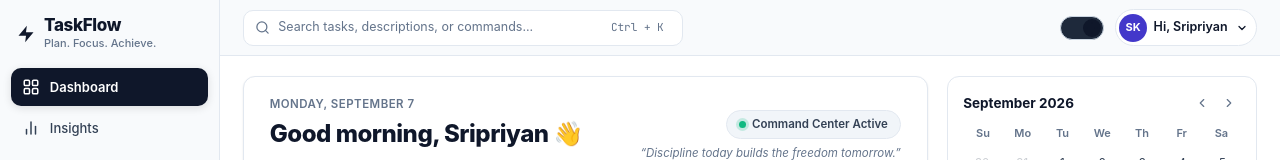
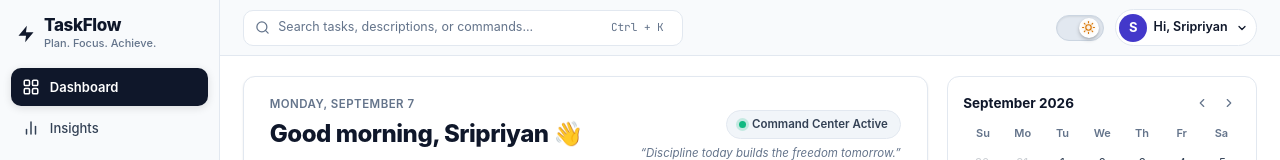
Before and after one commit to sripriyancsbs/TaskFlow-Personal-Task-Management-System, a React (Vite) app in the folder frontend/: page / in a window 1280 px wide. Shown: the top 160 px of the page. Built offline with nearby package versions, Linux system fonts and the light colour scheme; no server answers.

Commit message:
fix(header): make lightmode button visible and change profile initial to single letter S

```diff
--- a/frontend/src/components/GlobalHeader.jsx
+++ b/frontend/src/components/GlobalHeader.jsx
@@ -70,19 +70,19 @@ export default function GlobalHeader({
 
       {/* Right Controls: Theme Toggle, Profile */}
       <div className="header-controls-group">
-        {/* Theme Toggle Switch */}
+        {/* Theme Toggle Button */}
         <button
           type="button"
-          className="theme-switch-slider"
+          className={`theme-switch-slider theme-switch-${theme}`}
           onClick={toggleTheme}
           title={`Switch to ${theme === 'dark' ? 'Light' : 'Dark'} mode`}
           aria-label="Toggle dark/light theme"
         >
           <div className={`theme-switch-handle ${theme === 'dark' ? 'switch-dark' : 'switch-light'}`}>
             {theme === 'dark' ? (
-              <IconMoon className="w-3 h-3 text-indigo-300" />
+              <IconMoon width={13} height={13} className="theme-switch-icon theme-icon-moon" />
             ) : (
-              <IconSun className="w-3 h-3 text-amber-400" />
+              <IconSun width={13} height={13} className="theme-switch-icon theme-icon-sun" />
             )}
           </div>
         </button>
@@ -97,7 +97,7 @@ export default function GlobalHeader({
             aria-label="User Account"
           >
             <div className="user-avatar-circle">
-              <span>SK</span>
+              <span>S</span>
             </div>
             <span className="user-greeting-name">Hi, Sripriyan</span>
             <svg className="w-3 h-3 text-muted ml-0.5" width={12} height={12} viewBox="0 0 24 24" fill="none" stroke="currentColor" strokeWidth="2.5" strokeLinecap="round" strokeLinejoin="round">
--- a/frontend/src/components/UserProfileDropdown.jsx
+++ b/frontend/src/components/UserProfileDropdown.jsx
@@ -38,7 +38,7 @@ export default function UserProfileDropdown({
       {/* Header Info */}
       <div className="profile-menu-header">
         <div className="profile-menu-avatar">
-          <span>SK</span>
+          <span>S</span>
         </div>
         <div className="profile-menu-info">
           <span className="profile-name">Sripriyan</span>
--- a/frontend/src/styles/index.css
+++ b/frontend/src/styles/index.css
@@ -466,31 +466,97 @@ kbd {
 
 /* Theme Switch Slider */
 .theme-switch-slider {
-  width: 44px;
-  height: 24px;
+  width: 48px;
+  height: 26px;
   border-radius: var(--radius-pill);
+  padding: 2px;
+  display: flex;
+  align-items: center;
+  cursor: pointer;
+  position: relative;
+  transition: background var(--transition-fast), border-color var(--transition-fast), box-shadow var(--transition-fast);
+}
+
+.theme-switch-slider:focus-visible {
+  outline: 2px solid var(--ref-accent-indigo);
+  outline-offset: 2px;
+}
+
+/* Light theme track styling */
+[data-theme='light'] .theme-switch-slider,
+.theme-switch-slider.theme-switch-light {
+  background: #e2e8f0;
+  border: 1.5px solid #cbd5e1;
+  box-shadow: inset 0 1px 2px rgba(0, 0, 0, 0.08);
+}
+
+[data-theme='light'] .theme-switch-slider:hover,
+.theme-switch-slider.theme-switch-light:hover {
+  background: #cbd5e1;
+  border-color: #94a3b8;
+}
+
+/* Dark theme track styling */
+[data-theme='dark'] .theme-switch-slider,
+.theme-switch-slider.theme-switch-dark {
   background: #1e293b;
-  border: 1px solid var(--ref-border-medium);
-  padding: 2px;
-  display: flex;
-  align-items: center;
-  transition: all var(--transition-fast);
-}
-
+  border: 1.5px solid rgba(255, 255, 255, 0.16);
+  box-shadow: inset 0 1px 3px rgba(0, 0, 0, 0.4);
+}
+
+[data-theme='dark'] .theme-switch-slider:hover,
+.theme-switch-slider.theme-switch-dark:hover {
+  background: #283548;
+  border-color: rgba(255, 255, 255, 0.28);
+}
+
+/* Theme Switch Handle */
 .theme-switch-handle {
-  width: 18px;
-  height: 18px;
+  width: 20px;
+  height: 20px;
   border-radius: 50%;
+  display: flex;
+  align-items: center;
+  justify-content: center;
+  transition: transform 0.22s cubic-bezier(0.4, 0, 0.2, 1), background 0.2s ease, box-shadow 0.2s ease;
+}
+
+/* Light mode state: handle slides to right, white with crisp shadow */
+.switch-light {
+  background: #ffffff;
+  box-shadow: 0 2px 4px rgba(0, 0, 0, 0.18), 0 1px 2px rgba(0, 0, 0, 0.12);
+  transform: translateX(20px);
+}
+
+/* Dark mode state: handle rests at left */
+.switch-dark {
   background: #0f172a;
-  display: flex;
-  align-items: center;
-  justify-content: center;
-  transition: transform var(--transition-fast);
-}
-
-.switch-light {
-  transform: translateX(20px);
-}
+  box-shadow: 0 2px 4px rgba(0, 0, 0, 0.45);
+  transform: translateX(0);
+}
+
+/* Theme Switch Icons */
+.theme-switch-icon {
+  display: block;
+  flex-shrink: 0;
+}
+
+.theme-icon-sun {
+  color: #d97706;
+  filter: drop-shadow(0 0 1px rgba(217, 119, 6, 0.4));
+}
+
+.theme-icon-moon {
+  color: #818cf8;
+  filter: drop-shadow(0 0 2px rgba(129, 140, 248, 0.5));
+}
+
+/* Color utility classes */
+.text-amber-400 { color: #f59e0b; }
+.text-amber-500 { color: #d97706; }
+.text-indigo-300 { color: #a5b4fc; }
+.text-indigo-400 { color: #818cf8; }
+.text-indigo-500 { color: #6366f1; }
 
 /* Header Action Popover Anchors */
 .header-popover-anchor {
@@ -550,8 +616,9 @@ kbd {
   display: flex;
   align-items: center;
   justify-content: center;
-  font-size: 11px;
+  font-size: 13px;
   font-weight: 700;
+  letter-spacing: -0.01em;
 }
 
 .user-greeting-name {
```
